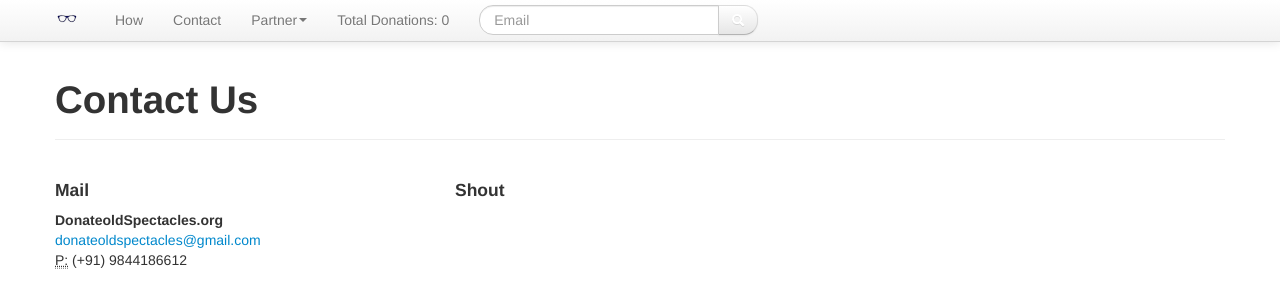
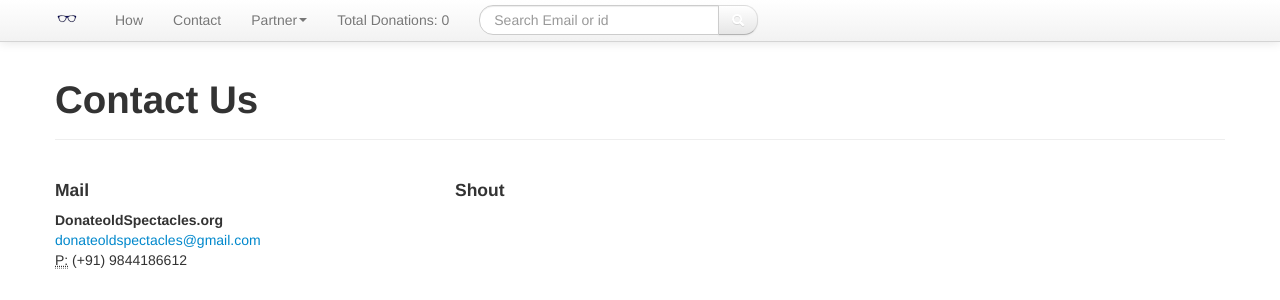
Before and after one commit to biplav/donateoldspecatacles.org, a Django app: page /home/contact in a window 1280 px wide. Shown: the top 300 px of the page. Run offline with Django 3.2, Linux system fonts and the light colour scheme; data that the repository does not hold is empty; some libraries are stand-ins or nearby versions.

Commit message:
search box msg

```diff
--- a/donatespectacles/templates/base.html
+++ b/donatespectacles/templates/base.html
@@ -117,7 +117,7 @@
 	<div class="credit navbar-form pull-left">
 	<form class="form-search" method="GET" action="/home/search" style="margin:0px" >
   	<div class="input-append" style="margin:0px">
-	<input type="text" class="input-large search-query" name="query" placeholder="Email" />
+	<input type="text" class="input-large search-query" name="query" placeholder="Search Email or id" />
   	<button type="submit" class="btn"><i class="icon-search icon-white"></i></button>
 	</div>
 	</form>
```
